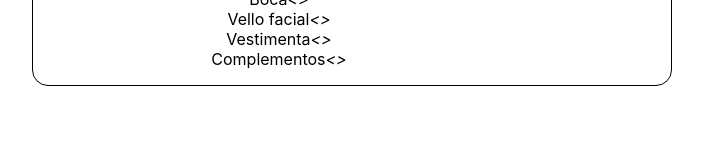
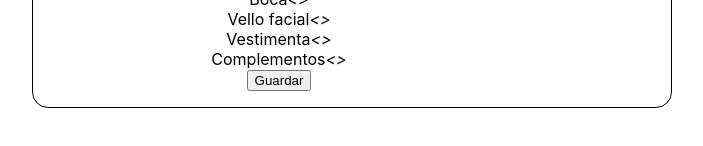
Before and after one commit to radenavarro/rpgmaker-char-editor, a React (Create React App) app: page / in a window 1280 px wide. Shown: the part 208-354 px from the top of the page, without its empty margins (288-991 px from the left). Built offline with nearby package versions, Linux system fonts and the light colour scheme.

Commit message:
Implemented html2canvas, fileSaver. Save character

```diff
--- a/package.json
+++ b/package.json
@@ -3,6 +3,8 @@
   "version": "0.1.0",
   "private": true,
   "dependencies": {
+    "html2canvas": "^1.0.0-rc.1",
+    "file-saver": "^2.0.2",
     "react": "^16.8.4",
     "react-dom": "^16.8.4",
     "react-scripts": "2.1.8"
--- a/src/components/optionContainer/optionContainer.js
+++ b/src/components/optionContainer/optionContainer.js
@@ -1,6 +1,8 @@
 import React, { Component } from 'react';
 import './optionContainer.css';
 import Canvas from "../canvas/canvas";
+import html2canvas from 'html2canvas';
+import fileSaver from 'file-saver';
 
 class OptionContainer extends Component {
     state = {
@@ -21,6 +23,14 @@ class OptionContainer extends Component {
             complements: 1
         }
     };
+
+    saveCharacter(){
+        html2canvas(document.querySelector("#canvas")).then((canvas) => {
+            canvas.toBlob((blob) => {
+                fileSaver.saveAs(blob, "generatedCharacter.png");
+            });
+        });
+    }
 
     nextOption(option){
         let character = Object.assign({}, this.state.character);
@@ -196,6 +206,8 @@ class OptionContainer extends Component {
                     <i onClick={this.previousOption.bind(this, 'complements')}>&lt;</i>
                     <i onClick={this.nextOption.bind(this, 'complements')}>&gt;</i>
                     <br/>
+
+                    <button onClick={this.saveCharacter}>Guardar</button>
                 </div>
                 <Canvas character={this.state.character}/>
             </div>
```
Also changed, not shown: 1 other file (tests, documents, lock files or other folders).
